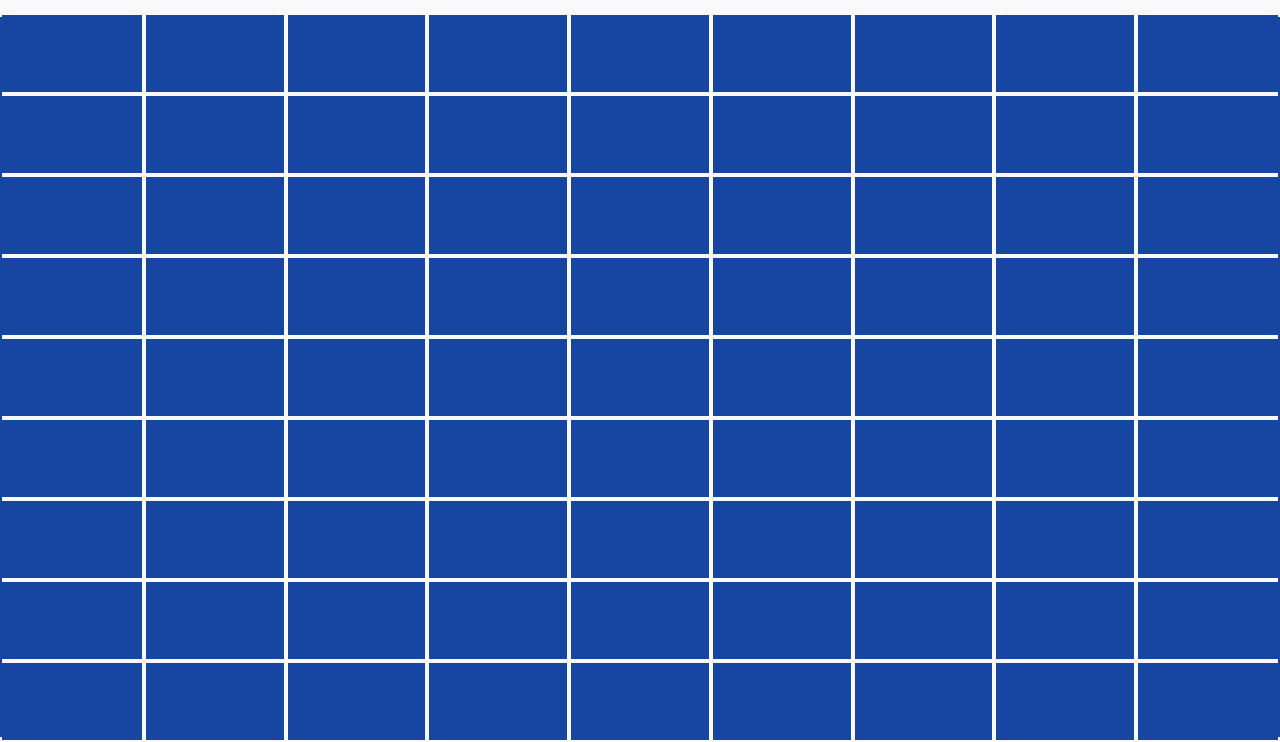
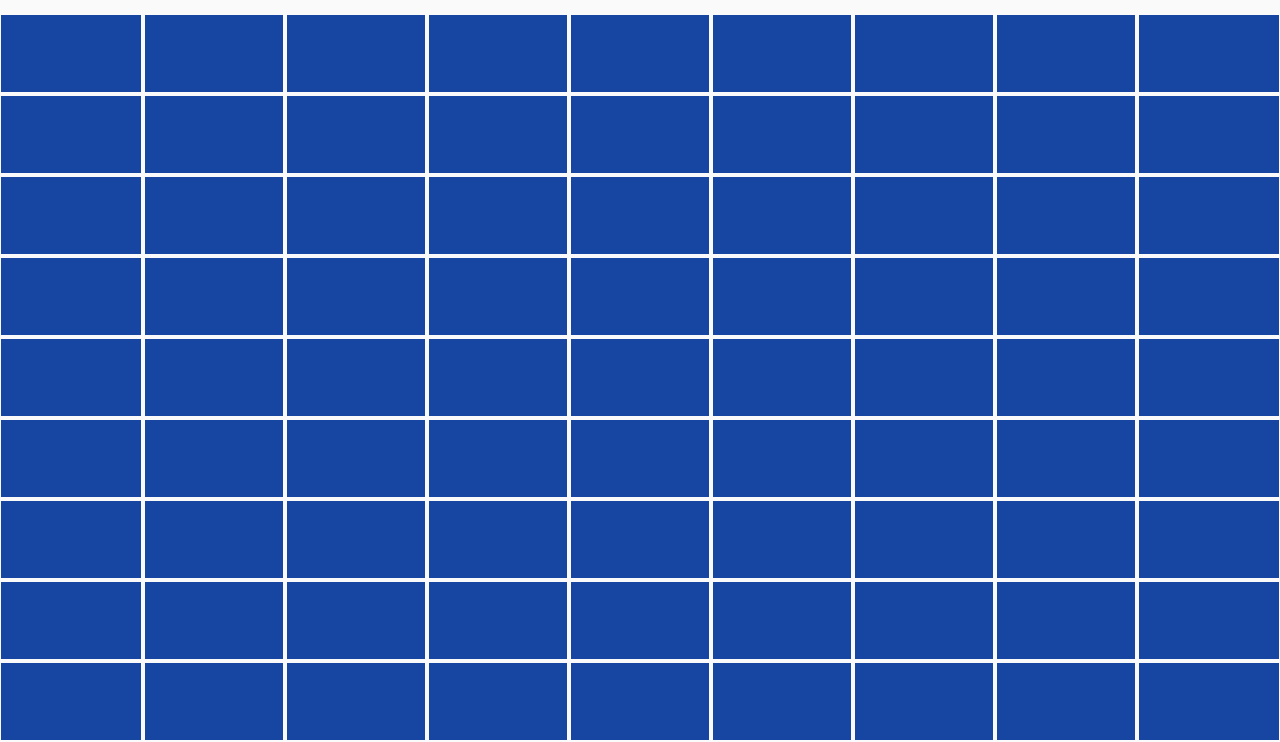
Before and after one commit to sebastienbourda/minesweeper, a plain HTML site: page index.html in a window 1280 px wide. Shown: the part 63-805 px from the top of the page. Drawn offline with Linux system fonts and the light colour scheme.

Commit message:
removed padding. remove border on sides cells. Added credit in the console

```diff
--- a/src/minesweeper.js
+++ b/src/minesweeper.js
@@ -314,4 +314,5 @@ const displayDisclaimer = (bool) => {
   disclaimer.hidden = false;
   disclaimer.style.zIndex = "1";
   disclaimer.style.opacity = "1";
+  console.log(`Number of lost games: ${lostGames}`);
 }
--- a/styles.css
+++ b/styles.css
@@ -133,7 +133,7 @@ a {
 #content {
   height: 90vh;
   width: 100vw;
-  border: 2px solid #1746A2;
+  /* border: 2px solid #1746A2; */
   /* padding: 0 32px; */
   display: flex;
   align-items: center;
```
